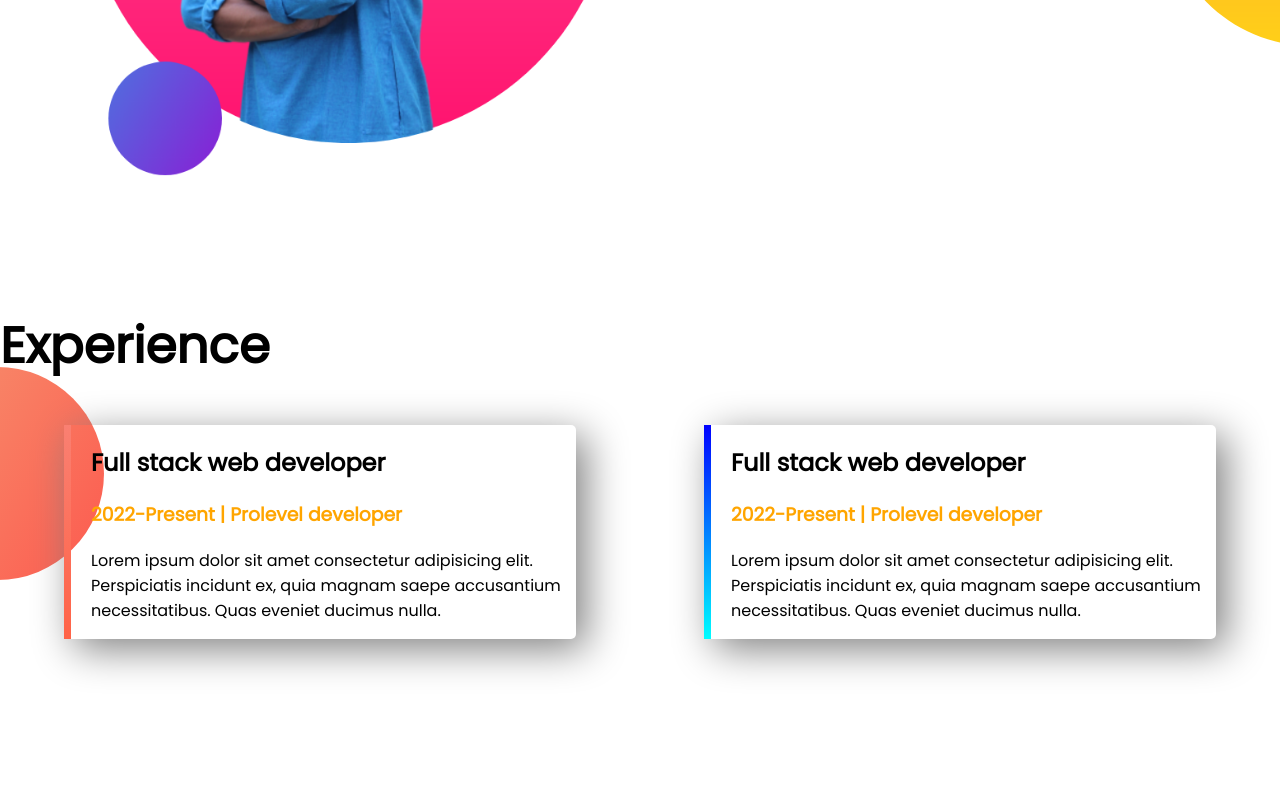
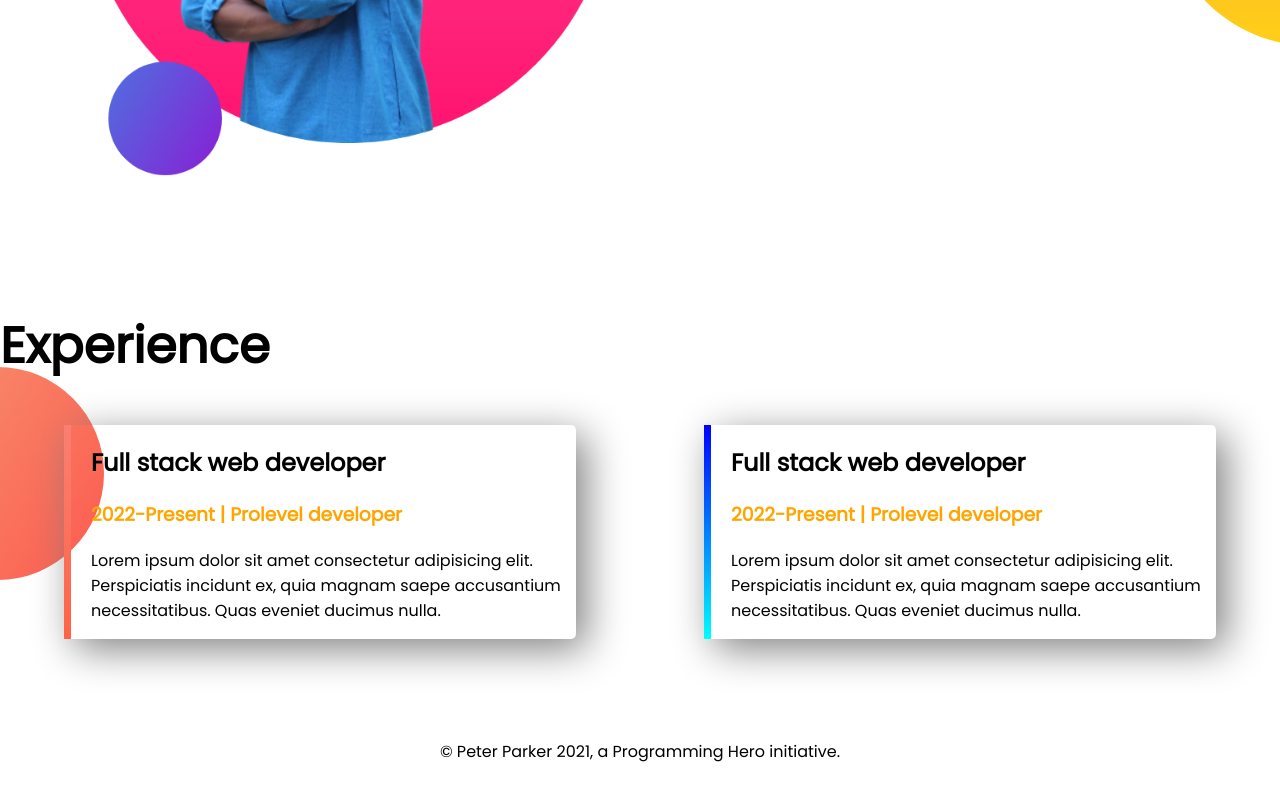
Before and after one commit to hasanmehedi44/restart__practice__developer_portfolio, a plain HTML site: page index.html in a window 1280 px wide. Shown: the part 1139-1939 px from the top of the page. Before the commit the page ends 1878 px from the top, so only its background shows below. Drawn offline with Linux system fonts and the light colour scheme.

Commit message:
completed

```diff
--- a/index.html
+++ b/index.html
@@ -64,5 +64,10 @@
       </div>
    </section>
 
+   <!-- footer -->
+   <footer>
+      <p>© Peter Parker 2021, a Programming Hero initiative.</p>
+   </footer>
+
 </body>
 </html>
--- a/style.css
+++ b/style.css
@@ -71,3 +71,8 @@ h1 {
    border-image: linear-gradient(salmon, tomato);
    border-image-slice: 1;
 }
+
+footer p {
+   text-align: center;
+   margin-bottom: 50px;
+}
```
